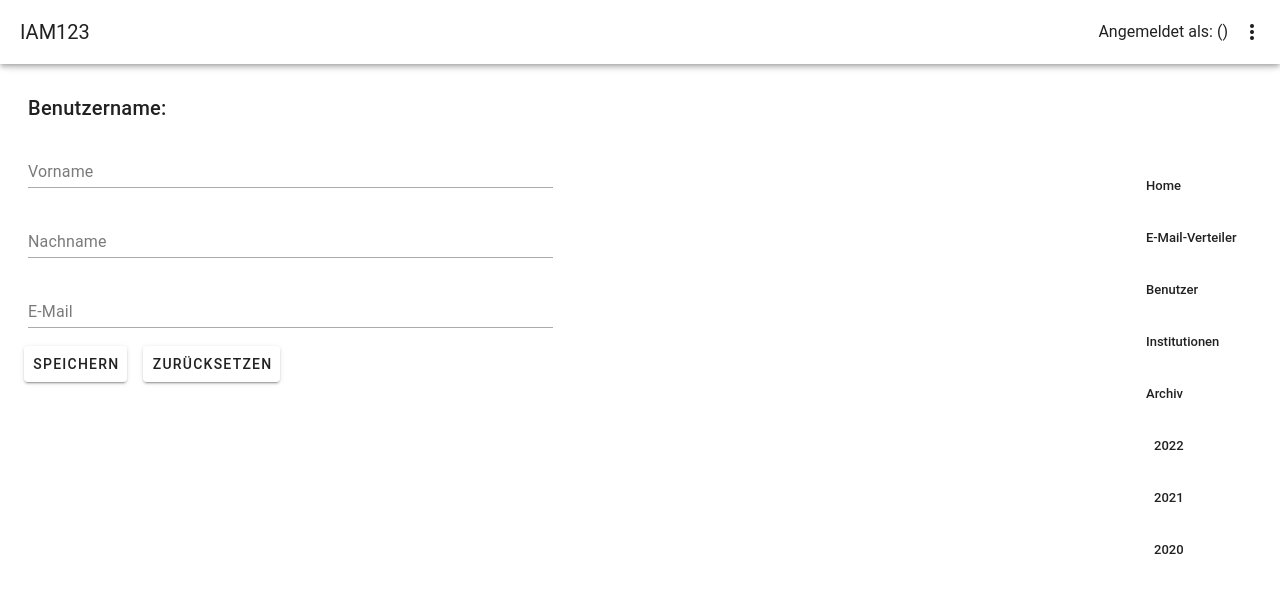
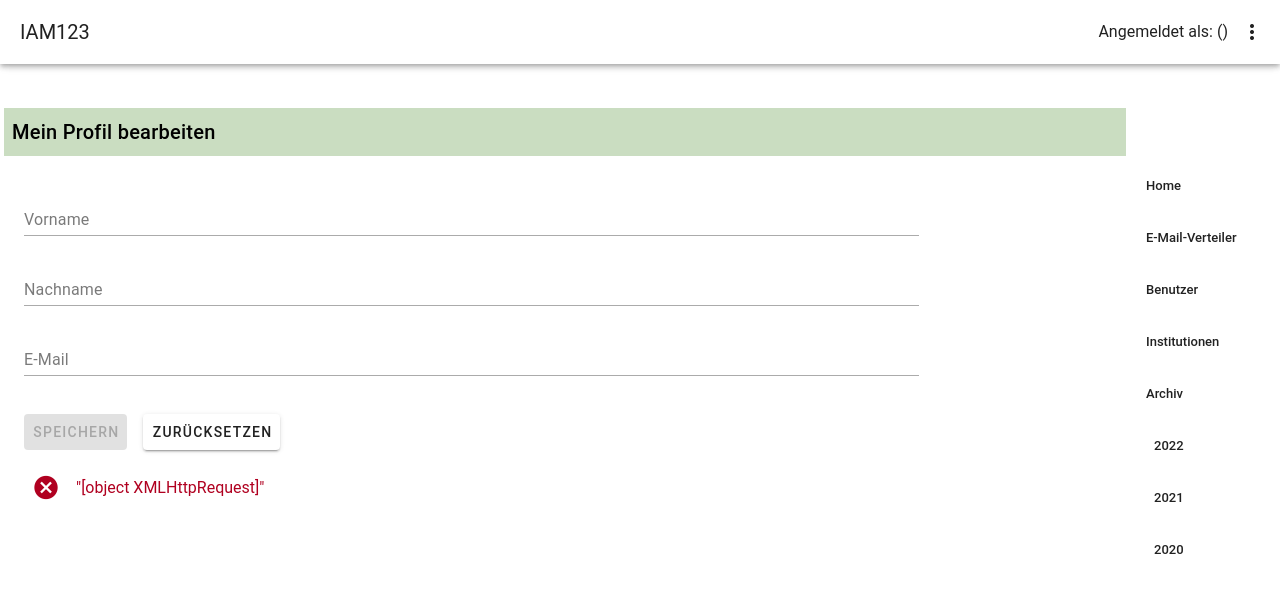
Before and after one commit to OpenBfS/imis-iam, a Vue app in the folder client/: page /#/profile in a window 1280 px wide. Shown: the top 592 px of the page. Built offline with nearby package versions, Linux system fonts and the light colour scheme; no server answers.

Commit message:
Refactor "Profile" component
* Fix validation
* Rebuild functions to handle error and set response data properly
* Improve layout
* Add Interactivity to the "save" button according to the form fields.
* Better header for the component

```diff
--- a/client/src/components/Profile.vue
+++ b/client/src/components/Profile.vue
@@ -1,40 +1,60 @@
 <template>
-  <v-form ref="form" v-model="valid" lazy-validation>
   <v-container>
-      <v-col cols="6">
-        <div class="mb-4 text-h6">
-          {{ $t("label.username") }}: {{ userData.username }}
-        </div>
+    <v-row>
+      <v-col cols="12" class="mt-10 pa-2 text-h6 bg-secondary">
+        {{ $t("user.edit_my_profile") }}
+      </v-col>
+    </v-row>
+    <v-row class="mt-6" justify="start">
+      <v-col cols="10">
+        <v-form v-model="valid" ref="from" class="pa-2">
           <v-text-field
-          v-model="userData.firstName"
+            v-model="user.firstName"
             :label="$t('label.firstname')"
             variant="underlined"
-          :rules="nameRules"
+            :rules="[(v) => !!v || $t('form.required_firstname')]"
             required
           ></v-text-field>
           <v-text-field
-          v-model="userData.lastName"
+            v-model="user.lastName"
             :label="$t('label.lastname')"
             variant="underlined"
-          :rules="nameRules"
+            :rules="[(v) => !!v || $t('form.required_lastname')]"
             required
           ></v-text-field>
           <v-text-field
-          v-model="userData.email"
+            v-model="user.email"
             :label="$t('label.email')"
             variant="underlined"
-          :rules="emailRules"
+            :rules="[
+              (v) => !!v || $t('form.required_email'),
+              (v) => /.+@.+/.test(v) || $t('form.valid_email'),
+            ]"
             required
           ></v-text-field>
-        <v-row>
-          <v-btn @click="save" class="ma-2 pa-2">{{ $t("button.save") }}</v-btn>
-          <v-btn @click="reset" class="ma-2 pa-2">{{
+        </v-form>
+        <div class="d-flex">
+          <v-btn
+            @click="save"
+            :disabled="
+              !valid ||
+              JSON.stringify(orgiginalUserData) === JSON.stringify(user)
+            "
+            class="ma-2 pa-2"
+            >{{ $t("button.save") }}</v-btn
+          >
+          <v-btn @click="user = { ...orgiginalUserData }" class="ma-2 pa-2">{{
             $t("button.reset")
           }}</v-btn>
+        </div>
+        <UIAlert
+          v-if="hasLoadingError || hasRequestError"
+          v-bind:isSuccessful="false"
+          v-bind:message="$store.state.application.httpErrorMessage"
+        />
+      </v-col>
     </v-row>
-      </v-col>
   </v-container>
-  </v-form>
 </template>
 
 <script>
@@ -45,39 +65,50 @@
  * and comes with ABSOLUTELY NO WARRANTY!
  */
 
-import { computed, onMounted } from "vue";
-import profileStore from "../store";
+import { computed, onMounted, ref, defineAsyncComponent } from "vue";
+import { useStore } from "vuex";
+import { useNotification } from "@/lib/use-notification";
+import { HTTP } from "@/lib/http";
 export default {
+  components: {
+    UIAlert: defineAsyncComponent(() => import("./UI/UIAlert.vue")),
+  },
   setup() {
-    //Validation rules
-    const nameRules = [(v) => !!v || "Name is required"];
-    const emailRules = [(v) => !!v || "Email is required"];
-    const valid = true;
+    const store = useStore();
+    const { hasLoadingError, hasRequestError } = useNotification();
+    const valid = ref(false);
 
-    //Form data
-    const userData = computed(() => {
-      return profileStore.state.profile.userData;
+    const orgiginalUserData = computed(() => {
+      return store.state.profile.userData;
     });
+    const user = ref({});
     onMounted(() => {
-      profileStore.dispatch("profile/loadProfile");
+      store
+        .dispatch("profile/loadProfile")
+        .then(() => {
+          user.value = { ...orgiginalUserData.value };
+        })
+        .catch(() => {
+          hasLoadingError.value = true;
         });
+    });
+    const save = () => {
+      HTTP.put("/iamuser/profile", user.value)
+        .then((response) => {
+          store.commit("profile/setUserData", response.data);
+        })
+        .catch(() => {
+          hasRequestError.value = true;
+        });
+    };
 
-    //Functions
-    const save = () => {
-      if (valid == true) {
-        profileStore.dispatch("profile/storeProfile");
-      }
-    };
-    const reset = () => {
-      profileStore.dispatch("profile/loadProfile");
-    };
     return {
-      emailRules,
-      nameRules,
-      userData,
+      user,
       valid,
       save,
-      reset,
+      orgiginalUserData,
+      hasLoadingError,
+      hasRequestError,
     };
   },
 };
--- a/client/src/locales/de.js
+++ b/client/src/locales/de.js
@@ -42,6 +42,7 @@ export default {
     edit_title: "Benutzer {name} bearbeiten",
     label_institutions: "Institutionen",
     add_user: "Nutzer Hinzufügen",
+    edit_my_profile: "Mein Profil bearbeiten",
   },
   // Shared button texts
   button: {
--- a/client/src/store/profile.js
+++ b/client/src/store/profile.js
@@ -22,14 +22,14 @@ export const profile = {
   },
   actions: {
     loadProfile({ commit }) {
-      HTTP.get("/iamuser/profile").then((response) => {
-        if (response.status == 200) {
-          commit("setUserData", response.data);
-        }
+      return new Promise((resolve, reject) => {
+        HTTP.get("/iamuser/profile")
+          .then((response) => {
+            commit("setUserData", response.data);
+            resolve(response);
+          })
+          .catch((error) => reject(error));
       });
-    },
-    storeProfile(context) {
-      HTTP.put("/iamuser/profile", context.state.userData);
     },
     getMyMailingLists({ commit }) {
       return new Promise((resolve, reject) => {
```
Lines whose indentation alone changed are shown as unchanged.
